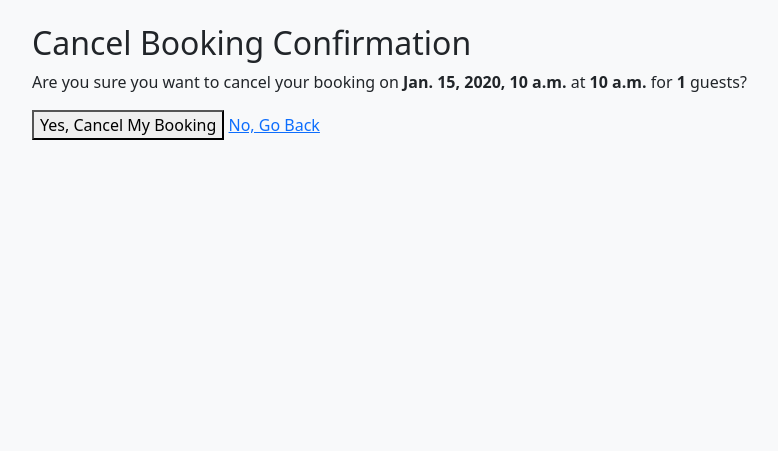
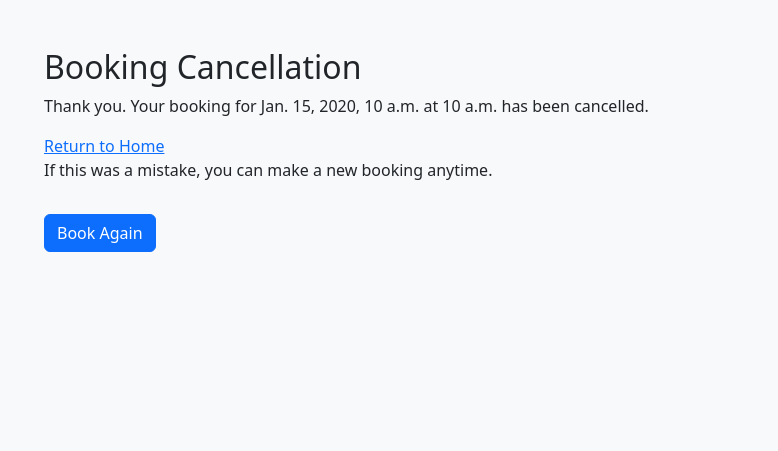
Before and after one commit to Vinsengi/restaurant-booking-app, a Django app: template bookings/templates/bookings/cancel_booking.html in a window 1280 px wide. Shown: the part 56-507 px from the top of the page, without its empty margins (50-828 px from the left). Run offline with Django 5.2, Linux system fonts and the light colour scheme; the template is opened without the code that fills it: values that come from a table or form of the project are taken from there, others are empty; tables that the repository leaves empty hold one stand-in row (values such as "Sample post").

Commit message:
fix rendering issue

```diff
--- a/bookings/templates/bookings/cancel_booking.html
+++ b/bookings/templates/bookings/cancel_booking.html
@@ -2,7 +2,7 @@
 {% block title %}Cancel Booking{% endblock %}
 
 {% block content %}
-{% comment %} <div class="container mt-4">
+<div class="container mt-4">
     <h2>Booking Cancellation</h2>
     {% if messages %}
         {% for message in messages %}
@@ -13,16 +13,5 @@
     <a href="{% url 'home' %}">Return to Home</a>
     <p>If this was a mistake, you can make a new booking anytime.</p>
     <a href="{% url 'public_booking' %}" class="btn btn-primary mt-3">Book Again</a>
-</div> {% endcomment %}
-<h2>Cancel Booking Confirmation</h2>
-  <p>Are you sure you want to cancel your booking on
-     <strong>{{ booking.booking_date }}</strong> at
-     <strong>{{ booking.booking_time }}</strong> for
-     <strong>{{ booking.number_of_guests }}</strong> guests?</p>
-
-  <form method="post">
-    {% csrf_token %}
-    <button type="submit">Yes, Cancel My Booking</button>
-    <a href="{% url 'home' %}">No, Go Back</a>
-  </form>
+</div>
 {% endblock %}
--- a/bookings/views.py
+++ b/bookings/views.py
@@ -264,7 +264,7 @@ def cancel_booking_view(request):
 
         return redirect('cancel_success')
 
-    return render(request, 'bookings/cancel_booking.html', {'booking': booking})
+    return render(request, 'bookings/cancel_confirm.html', {'booking': booking})
 
 
 def cancel_success_view(request):
```
Also changed, not shown: bookings/templates/bookings/cancel_confirm.html (added, +17 -0 lines).
